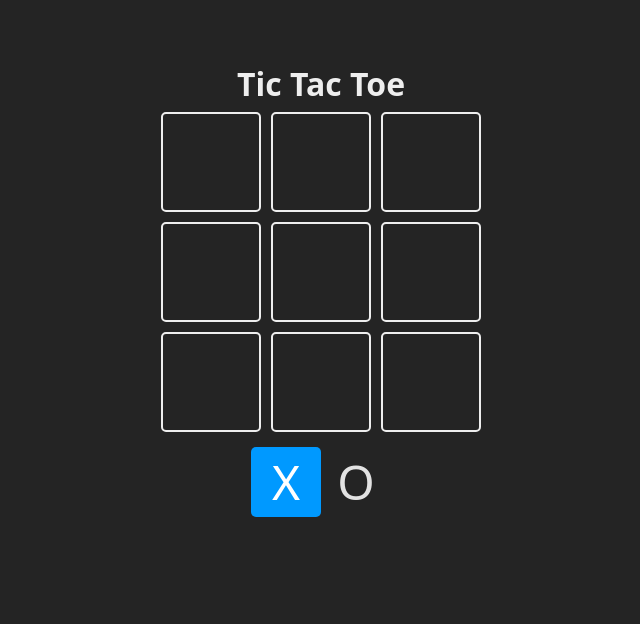
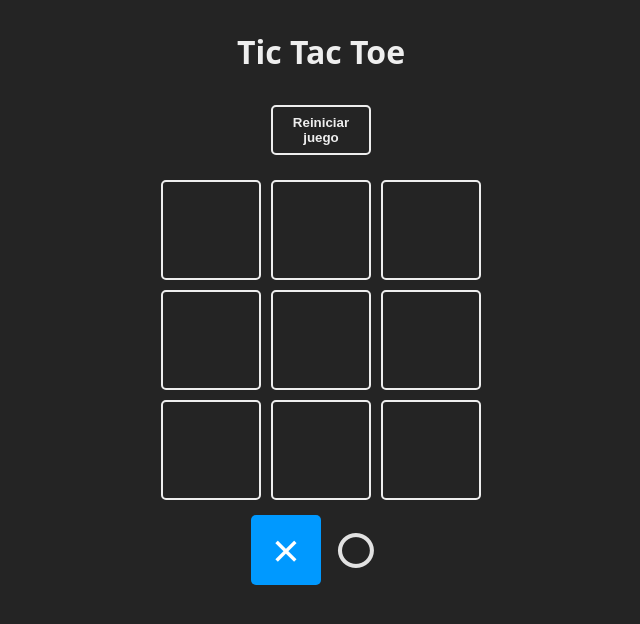
Before and after one commit to SheldonYoungo/Learning-Reactjs, a React (Vite) app in the folder projects/03-tic-tac-toe/: page / in a window 1280 px wide. Shown: the top 624 px of the page, without its empty margins (319-959 px from the left). Built offline with nearby package versions, Linux system fonts and the light colour scheme.

Commit message:
Extract to components Tic Tac Toe

```diff
--- a/projects/03-tic-tac-toe/package.json
+++ b/projects/03-tic-tac-toe/package.json
@@ -10,6 +10,7 @@
     "preview": "vite preview"
   },
   "dependencies": {
+    "canvas-confetti": "^1.6.0",
     "react": "^18.2.0",
     "react-dom": "^18.2.0"
   },
--- a/projects/03-tic-tac-toe/src/App.jsx
+++ b/projects/03-tic-tac-toe/src/App.jsx
@@ -1,24 +1,13 @@
 import { useState } from 'react'
-import './App.css'
+import confetti from 'canvas-confetti'
+import { checkWinner, checkEndGame } from './logic/board'
+import { WinnerModal } from './components/WinnerModal'
+import { Board } from './components/Board'
+import { TurnsTable } from './components/TurnsTable'
 
 const TURNS = { //TURNOS
-  X: 'X',
-  O: 'O'
-}
-
-
-const Square = ({children, isSelected, updateBoard, index}) => {
-  const className = `square ${isSelected ? 'is-selected' : ''}`
-
-  const handleClick = () => {
-    updateBoard(index)
-  }
-
-  return(
-    <div onClick={handleClick} className={className}>
-      {children}
-    </div>
-  )
+  X: '×',
+  O: '○'
 }
 
 function App() {
@@ -27,23 +16,6 @@ function App() {
   const [turn, setTurn] = useState(TURNS.X)
 
   const [winner, setWinner] = useState(null) //null es que no hay ganador, false es que hay un empate
-
-  const checkWinner = (boardToCheck) => {
-    const boardCombinations = [
-      [boardToCheck[0], boardToCheck[1], boardToCheck[2]],
-      [boardToCheck[3], boardToCheck[4], boardToCheck[5]],
-      [boardToCheck[6], boardToCheck[7], boardToCheck[8]],
-      [boardToCheck[0], boardToCheck[3], boardToCheck[6]],
-      [boardToCheck[1], boardToCheck[4], boardToCheck[7]],
-      [boardToCheck[2], boardToCheck[5], boardToCheck[8]],
-      [boardToCheck[0], boardToCheck[4], boardToCheck[8]],
-      [boardToCheck[2], boardToCheck[4], boardToCheck[6]]
-    ]
-
-    const winnerCombo = boardCombinations.find(([a,b,c]) =>  a && a ===b && a === c)
-    return winnerCombo ? winnerCombo[0] : null
-  }
-
 
   const updateBoard = (index) => {
     // No actualizamos la posición si ya está ocupada (toma en cuenta que por defecto
@@ -64,61 +36,32 @@ function App() {
     // Revisar si hay nuevo ganador
     const newWinner = checkWinner(newBoard)
     if(newWinner) {
+      confetti()
       setWinner(newWinner)
+    } else if(checkEndGame(newBoard)){
+      setWinner(false)
     }
+  }
+
+  const resetGame = () => {
+    setBoard(Array(9).fill(null))
+    setTurn(TURNS.X)
+    setWinner(null)
   }
 
   return (
     <main className='board'>
       <h1>Tic Tac Toe</h1>
+
+      <button onClick={resetGame}>Reiniciar juego</button>
+
       <section className='game'>
-        {
-          board.map((_, index) => {
-            return (
-              <Square
-                key={index}
-                index={index}
-                updateBoard={updateBoard}
-              >
-                {board[index]}
-              </Square>
-            )
-          })
-        }
+        <Board board={board} updateBoard={updateBoard} />
       </section>
 
-      <section className='turn'>
-        <Square isSelected={turn === TURNS.X}>
-          {TURNS.X}
-        </Square>
-        <Square isSelected={turn === TURNS.O}>
-          {TURNS.O}
-        </Square>
-      </section>
+      <TurnsTable actualTurn={turn} turns={TURNS}/>
 
-      {
-        winner !== null && (
-          <section className='winner'>
-            <div className='text'>
-              <h2>
-                {
-                  winner === false
-                    ? 'Empate'
-                    : 'Ganó'
-                }
-              </h2>
-              <header className='win'>
-                {winner && <Square>{winner}</Square>}
-              </header>
-
-              <footer>
-                <button>Empezar de nuevo</button>
-              </footer>
-            </div>
-
-          </section>
-        )
-      }
+      <WinnerModal resetGame={resetGame} winner={winner}/>
     </main>
   )
 }
--- /dev/null
+++ b/projects/03-tic-tac-toe/src/components/Board.jsx
@@ -0,0 +1,17 @@
+import { Square } from "./Square"
+
+export function Board ({board, updateBoard}) {
+    return (
+            board.map((square, index) => {
+              return (
+                <Square
+                  key={index}
+                  index={index}
+                  updateBoard={updateBoard}
+                >
+                  {square}
+                </Square>
+              )
+            })
+    )
+}
--- /dev/null
+++ b/projects/03-tic-tac-toe/src/components/Square.jsx
@@ -0,0 +1,13 @@
+export const Square = ({children, isSelected, updateBoard, index}) => {
+    const className = `square ${isSelected ? 'is-selected' : ''}`
+
+    const handleClick = () => {
+      updateBoard(index)
+    }
+
+    return(
+      <div onClick={handleClick} className={className}>
+        {children}
+      </div>
+    )
+  }
--- /dev/null
+++ b/projects/03-tic-tac-toe/src/components/TurnsTable.jsx
@@ -0,0 +1,14 @@
+import { Square } from "./Square";
+
+export function TurnsTable ({actualTurn, turns}) {
+    return (
+        <section className='turn'>
+            <Square isSelected={actualTurn === turns.X}>
+                {turns.X}
+            </Square>
+            <Square isSelected={actualTurn === turns.O}>
+                {turns.O}
+            </Square>
+        </section>
+    )
+}
--- /dev/null
+++ b/projects/03-tic-tac-toe/src/components/WinnerModal.jsx
@@ -0,0 +1,24 @@
+import { Square } from "./Square.jsx"
+
+export function WinnerModal ({resetGame, winner}) {
+if (winner === null) return null
+
+const winnerText = winner === false ? 'Empate' : 'Ganó'
+
+    return(
+        <section className='winner'>
+        <div className='text'>
+            <h2>{winnerText}</h2>
+
+            <header className='win'>
+                {winner && <Square>{winner}</Square>}
+            </header>
+
+            <footer>
+            <button onClick={resetGame}>Empezar de nuevo</button>
+            </footer>
+        </div>
+
+        </section>
+    )
+}
--- /dev/null
+++ b/projects/03-tic-tac-toe/src/logic/board.js
@@ -0,0 +1,24 @@
+export const TURNS = { //TURNOS
+    X: '×',
+    O: '○'
+  }
+
+export const checkWinner = (boardToCheck) => {
+    const boardCombinations = [
+      [boardToCheck[0], boardToCheck[1], boardToCheck[2]],
+      [boardToCheck[3], boardToCheck[4], boardToCheck[5]],
+      [boardToCheck[6], boardToCheck[7], boardToCheck[8]],
+      [boardToCheck[0], boardToCheck[3], boardToCheck[6]],
+      [boardToCheck[1], boardToCheck[4], boardToCheck[7]],
+      [boardToCheck[2], boardToCheck[5], boardToCheck[8]],
+      [boardToCheck[0], boardToCheck[4], boardToCheck[8]],
+      [boardToCheck[2], boardToCheck[4], boardToCheck[6]]
+    ]
+
+    const winnerCombo = boardCombinations.find(([a,b,c]) =>  a && a ===b && a === c)
+    return winnerCombo ? winnerCombo[0] : false
+}
+
+export const checkEndGame = (boardToCheck) =>{
+    return boardToCheck.every(square => square !== null)
+}
```
Also changed, not shown: 1 other file (tests, documents, lock files or other folders).
